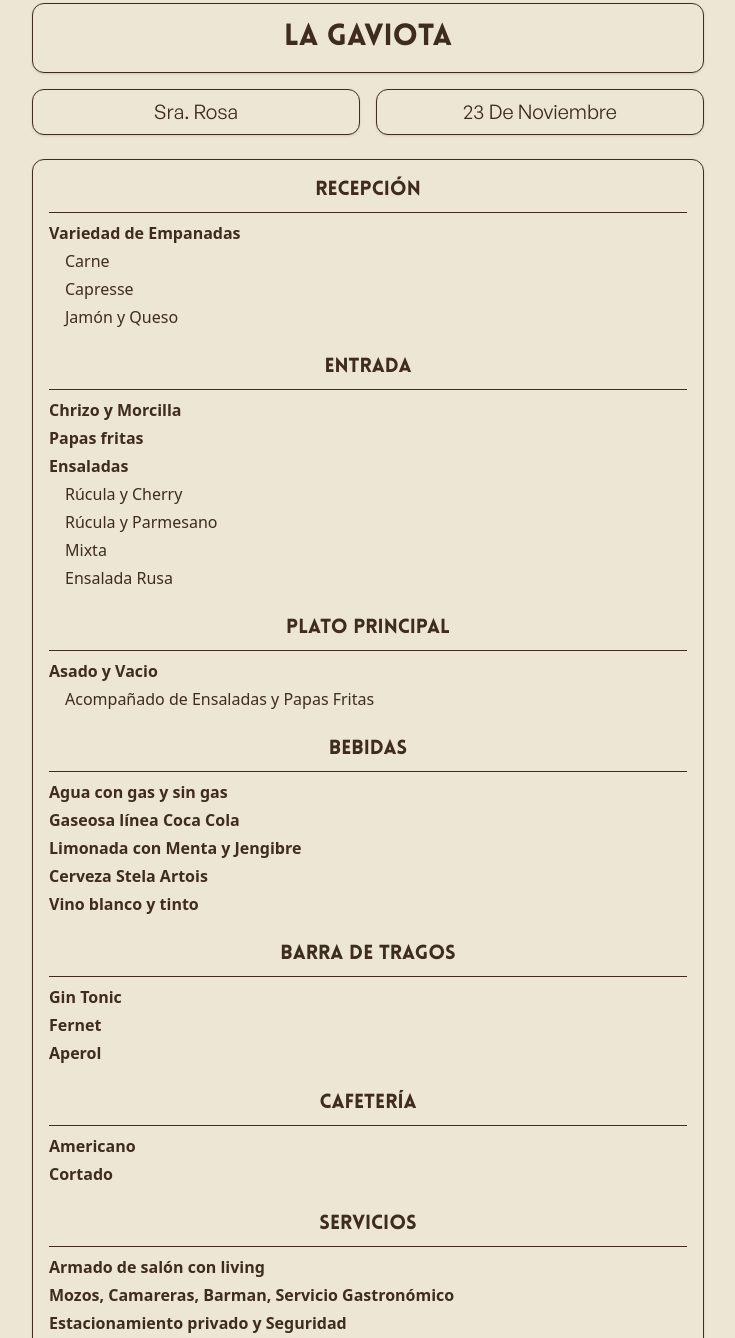
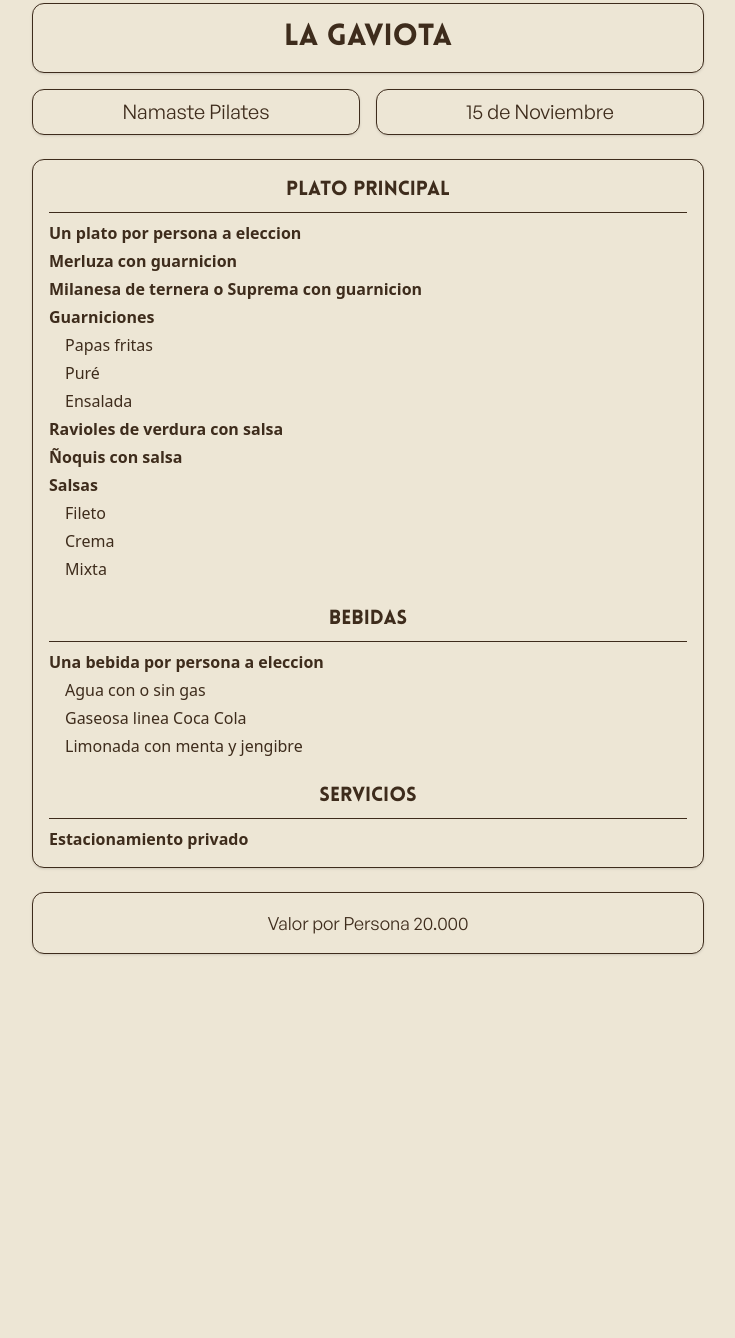
Before and after one commit to LaGaviotaEventos/evento-35, a plain HTML site: page index.html in a window 1280 px wide. Shown: the part 13-1351 px from the top of the page, without its empty margins (272-1007 px from the left). After the commit the page ends 983 px from the top, so only its background shows below. Drawn offline with nearby package versions, Linux system fonts and the light colour scheme.

Commit message:
Update index.html

```diff
--- a/index.html
+++ b/index.html
@@ -43,8 +43,8 @@
             <h1 class="text-3xl font-lovelo">La Gaviota</h1>
         </div>
         <div class="grid grid-cols-2 gap-4 w-full">
-            <h2 class="text-xl font-general bg-[#ede6d5] border border-[#3E2C1C] rounded-xl shadow py-2 text-center">Sra. Rosa</h2>
-            <p class="text-xl font-general bg-[#ede6d5] border border-[#3E2C1C] rounded-xl shadow py-2 text-center">23 De Noviembre</p>
+            <h2 class="text-xl font-general bg-[#ede6d5] border border-[#3E2C1C] rounded-xl shadow py-2 text-center">Namaste Pilates</h2>
+            <p class="text-xl font-general bg-[#ede6d5] border border-[#3E2C1C] rounded-xl shadow py-2 text-center">15 de Noviembre</p>
         </div>
         </header>
 
@@ -53,64 +53,37 @@
         <ul class="space-y-6">
             <!-- Repetir por categoría -->
             <li>
-            <h2 class="text-xl font-lovelo text-center border-b border-[#3E2C1C] pb-2 mb-2">Recepción</h2>
-            <ul class="space-y-1">
-                <li class="font-semibold">Variedad de Empanadas</li>
-                <li class="pl-4">Carne</li>
-                <li class="pl-4">Capresse</li>
-                <li class="pl-4">Jamón y Queso</li>
-            </ul>
-            </li>
-            <li>
-            <h2 class="text-xl font-lovelo text-center border-b border-[#3E2C1C] pb-2 mb-2">Entrada</h2>
-            <ul class="space-y-1">
-                <li class="font-semibold">Chrizo y Morcilla</li>
-                <li class="font-semibold">Papas fritas</li>
-                <li class="font-semibold">Ensaladas</li>
-                <li class="pl-4">Rúcula y Cherry</li>
-                <li class="pl-4">Rúcula y Parmesano</li>
-                <li class="pl-4">Mixta</li>
-                <li class="pl-4">Ensalada Rusa</li>
-            </ul>
-            </li>
-            <li>
             <h2 class="text-xl font-lovelo text-center border-b border-[#3E2C1C] pb-2 mb-2">Plato Principal</h2>
             <ul class="space-y-1">
-                <li class="font-semibold">Asado y Vacio</li>
-                <li class="pl-4">Acompañado de Ensaladas y Papas Fritas</li>
+                <li class="font-semibold">Un plato por persona a eleccion</li>
+                <li class="font-semibold">Merluza con guarnicion</li>
+                <li class="font-semibold">Milanesa de ternera o Suprema con guarnicion</li>
+                <li class="font-semibold">Guarniciones</li>
+                <li class="pl-4">Papas fritas</li>
+                <li class="pl-4">Puré</li>
+                <li class="pl-4">Ensalada</li>
+                <li class="font-semibold">Ravioles de verdura con salsa</li>
+                <li class="font-semibold">Ñoquis con salsa</li>
+                <li class="font-semibold">Salsas</li>
+                <li class="pl-4">Fileto</li>
+                <li class="pl-4">Crema</li>
+                <li class="pl-4">Mixta</li>
+
             </ul>
             </li>
             <li>
             <h2 class="text-xl font-lovelo text-center border-b border-[#3E2C1C] pb-2 mb-2">Bebidas</h2>
             <ul class="space-y-1">
-                <li class="font-semibold">Agua con gas y sin gas</li>
-                <li class="font-semibold">Gaseosa línea Coca Cola</li>
-                <li class="font-semibold">Limonada con Menta y Jengibre</li>
-                <li class="font-semibold">Cerveza Stela Artois</li>
-                <li class="font-semibold">Vino blanco y tinto</li>
-            </ul>
-            </li>
-            <li>
-            <h2 class="text-xl font-lovelo text-center border-b border-[#3E2C1C] pb-2 mb-2">Barra de Tragos</h2>
-            <ul class="space-y-1">
-                <li class="font-semibold">Gin Tonic</li>
-                <li class="font-semibold">Fernet</li>
-                <li class="font-semibold">Aperol</li>
-            </ul>
-            </li>
-            <li>
-            <h2 class="text-xl font-lovelo text-center border-b border-[#3E2C1C] pb-2 mb-2">Cafetería</h2>
-            <ul class="space-y-1">
-                <li class="font-semibold">Americano</li>
-                <li class="font-semibold">Cortado</li>
+                <li class="font-semibold">Una bebida por persona a eleccion</li>
+                <li class="pl-4">Agua con o sin gas</li>
+                <li class="pl-4">Gaseosa linea Coca Cola</li>
+                <li class="pl-4">Limonada con menta y jengibre</li>
             </ul>
             </li>
             <li>
             <h2 class="text-xl font-lovelo text-center border-b border-[#3E2C1C] pb-2 mb-2">Servicios</h2>
             <ul class="space-y-1">
-                <li class="font-semibold">Armado de salón con living</li>
-                <li class="font-semibold">Mozos, Camareras, Barman, Servicio Gastronómico</li>
-                <li class="font-semibold">Estacionamiento privado y Seguridad</li>
+                <li class="font-semibold">Estacionamiento privado</li>
             </ul>
             </li>
         </ul>
@@ -118,7 +91,7 @@
 
         <!-- Footer -->
         <footer class="bg-[#ede6d5] border border-[#3E2C1C] rounded-xl shadow py-4 text-center w-full">
-        <h2 class="text-lg font-general">Valor por Persona 60.000</h2>
+            <h2 class="text-lg font-general">Valor por Persona 20.000</h2>
         </footer>
 
     </div>
```
